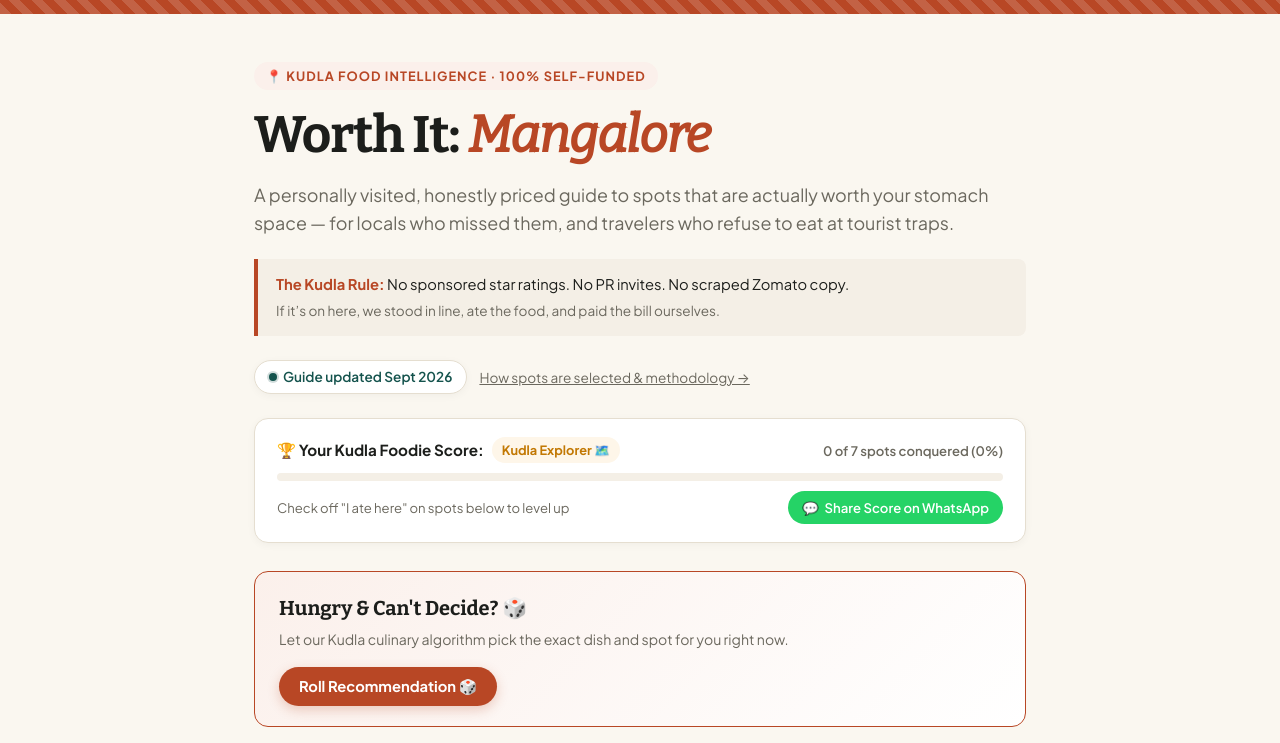
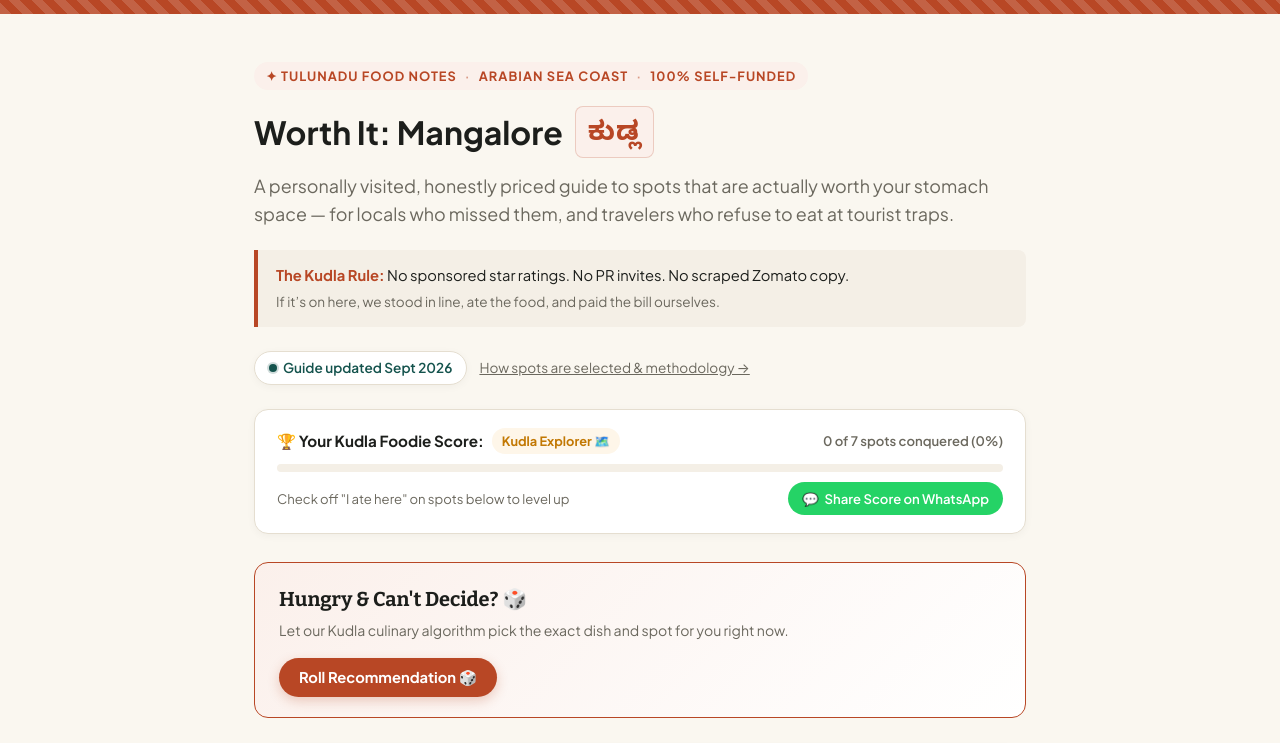
Before and after one commit to shobith948/worth-it-mangalore, a plain HTML site: page index.html in a window 1280 px wide. Shown: the top 743 px of the page. Drawn offline with nearby package versions, Linux system fonts and the light colour scheme.

Commit message:
feat: add subtle, authentic Kudla cultural design accents (Kannada script badge, coastal notes, and Gutthu Mane hairline ornament)

```diff
--- a/assets/css/style.css
+++ b/assets/css/style.css
@@ -90,19 +90,52 @@ header.hero {
   margin-bottom: 16px;
 }
 
-h1 {
-  font-family: 'Bitter', serif;
-  font-weight: 700;
-  font-size: clamp(2.2rem, 5.5vw, 3.2rem);
-  line-height: 1.15;
-  letter-spacing: -0.02em;
-  color: var(--ink);
-  margin-bottom: 16px;
+.hero-title-wrap {
+  display: flex;
+  align-items: center;
+  gap: 12px;
+  flex-wrap: wrap;
+  margin-bottom: 14px;
 }
 
-h1 span.accent {
+.hero-title-wrap h1 {
+  margin-bottom: 0;
+}
+
+.kudla-script {
+  font-family: 'Bitter', serif, 'Noto Sans Kannada', system-ui;
+  font-size: clamp(1.2rem, 3.2vw, 1.7rem);
+  font-weight: 600;
   color: var(--terracotta);
-  font-style: italic;
+  background: var(--terracotta-soft);
+  padding: 3px 12px;
+  border-radius: 8px;
+  border: 1px solid rgba(184, 71, 37, 0.22);
+  letter-spacing: 0.04em;
+  user-select: none;
+  display: inline-flex;
+  align-items: center;
+}
+
+.kudla-ornament {
+  display: flex;
+  align-items: center;
+  justify-content: center;
+  gap: 12px;
+  margin: 40px auto 10px;
+  color: var(--terracotta);
+  opacity: 0.5;
+  font-size: 0.72rem;
+  font-weight: 700;
+  letter-spacing: 0.2em;
+  user-select: none;
+}
+.kudla-ornament::before,
+.kudla-ornament::after {
+  content: "";
+  width: 48px;
+  height: 1px;
+  background: linear-gradient(90deg, transparent, var(--terracotta), transparent);
 }
 
 .tagline {
--- a/index.html
+++ b/index.html
@@ -36,8 +36,17 @@
   <div class="mangalore-tile-band" title="Mangalore Terracotta Roof Tile Pattern"></div>
 
   <header class="hero">
-    <div class="hero-pretitle">📍 Kudla Food Intelligence · 100% Self-Funded</div>
-    <h1>Worth It: <span class="accent">Mangalore</span></h1>
+    <div class="hero-pretitle">
+      <span>✦ Tulunadu Food Notes</span>
+      <span style="opacity: 0.5;">·</span>
+      <span>Arabian Sea Coast</span>
+      <span style="opacity: 0.5;">·</span>
+      <span>100% Self-Funded</span>
+    </div>
+    <div class="hero-title-wrap">
+      <h1>Worth It: <span class="accent">Mangalore</span></h1>
+      <span class="kudla-script" title="Kudla (ಕುಡ್ಲ) in Tulu/Kannada">ಕುಡ್ಲ</span>
+    </div>
     <p class="tagline">A personally visited, honestly priced guide to spots that are actually worth your stomach space — for locals who missed them, and travelers who refuse to eat at tourist traps.</p>
 
     <div class="rules-card">
@@ -159,6 +168,15 @@
     </div>
   </main>
 
+  <!-- Cultural Kudla Accent Divider -->
+  <div class="kudla-ornament" aria-hidden="true">
+    <span>✦</span>
+    <span>·</span>
+    <span>KUDLA</span>
+    <span>·</span>
+    <span>✦</span>
+  </div>
+
   <footer>
     <div class="footer-content">
       <div class="footer-top">
```
Also changed, not shown: worth-it-mangalore.html (+20 -2 lines).
